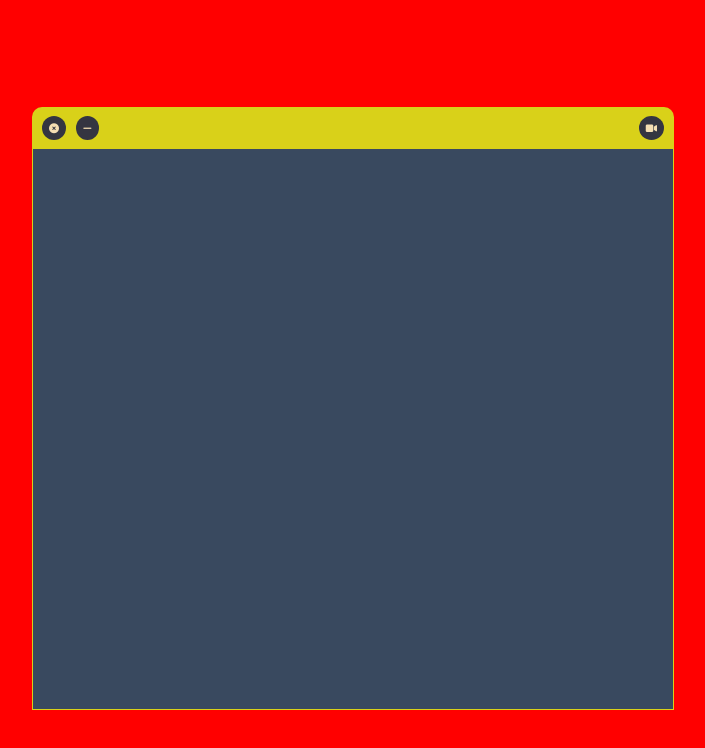
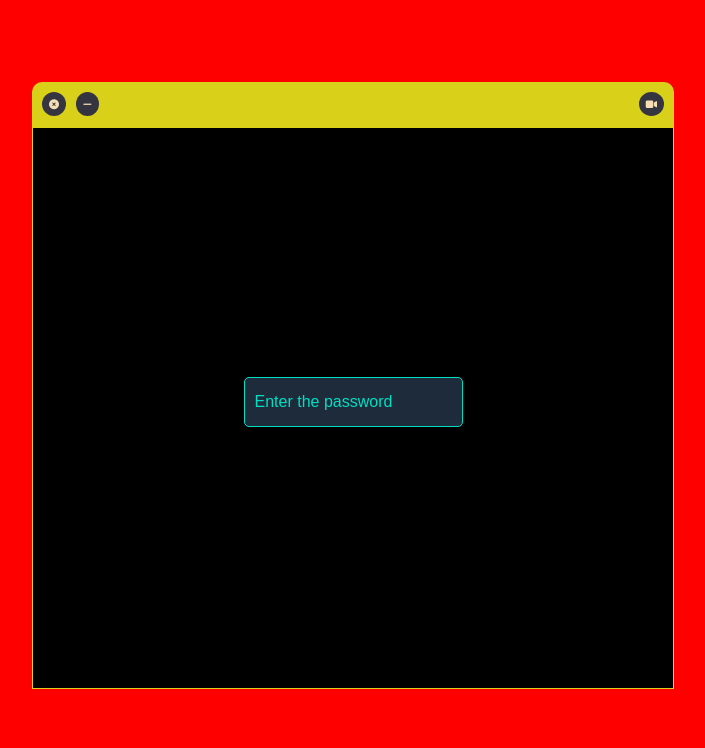
Before and after one commit to Cod3rMax/HorusEye, a plain HTML site: page index.html in a window 1280 px wide. Shown: the whole page, without its empty margins (287-992 px from the left). Drawn offline with Linux system fonts and the light colour scheme.

Commit message:
add input text for user to enter the password at the end of the game

```diff
--- a/assets/css/style.css
+++ b/assets/css/style.css
@@ -82,6 +82,36 @@ canvas {
      transform: translateX(-50%);
 }
 
+#userInputContainer {
+     position: relative;
+     top: -60%;
+     left: 0;
+     height: 30%;
+     display: flex;
+     flex-direction: column;
+     align-items: center;
+     justify-content: space-evenly;
+     flex-wrap: nowrap;
+}
+
+#userInputContainer > div > input {
+     background-color: #1d2b3a;
+     width: 100%;
+     height: 50px;
+     gap: 30px;
+     box-sizing: border-box;
+     border: 1px solid #00dfc4;
+     border-radius: 5px;
+     outline: none;
+     color: #fff;
+     font-size: 1em;
+     padding-left: 10px;
+}
+
+#userInputContainer > div > input::placeholder {
+     color: #00dfc4;
+}
+
 img {
      display: none;
 }
--- a/assets/js/main.js
+++ b/assets/js/main.js
@@ -22,15 +22,15 @@ window.addEventListener('load', function () {
                //* intro animation
                this.intro = new Intro(this);
                this.intro.draw(context);
-               this.introAnimationDone = false;
+               this.introAnimationDone = true;
                //* instruction animation
                this.instructions = new Instructions(this);
-               this.instructionAnimationDone = false;
+               this.instructionAnimationDone = true;
                this.torchLight = new TorchLight(this, this.inputs);
                for (let i = 0; i < 3; i++) {
                     this.passwordLetters.push(new GameLobby(this));
                }
-               this.gameHackingDone = false;
+               this.gameHackingDone = true;
                this.gameAudio = new GameAudio('../../audio/clock.mp3');
 
                // Progress bar
--- a/index.html
+++ b/index.html
@@ -21,9 +21,16 @@
                     <div id="canvas">
                          <canvas></canvas>
                     </div>
+
                     <div id="progressBar">
                          <div id="countingBar"></div>
                          <span id="counterMessage">Fast Fast!</span>
+                    </div>
+
+                    <div id="userInputContainer">
+                         <div id="firstPassword">
+                              <input type="text" placeholder="Enter the password" />
+                         </div>
                     </div>
                </div>
           </div>
```
